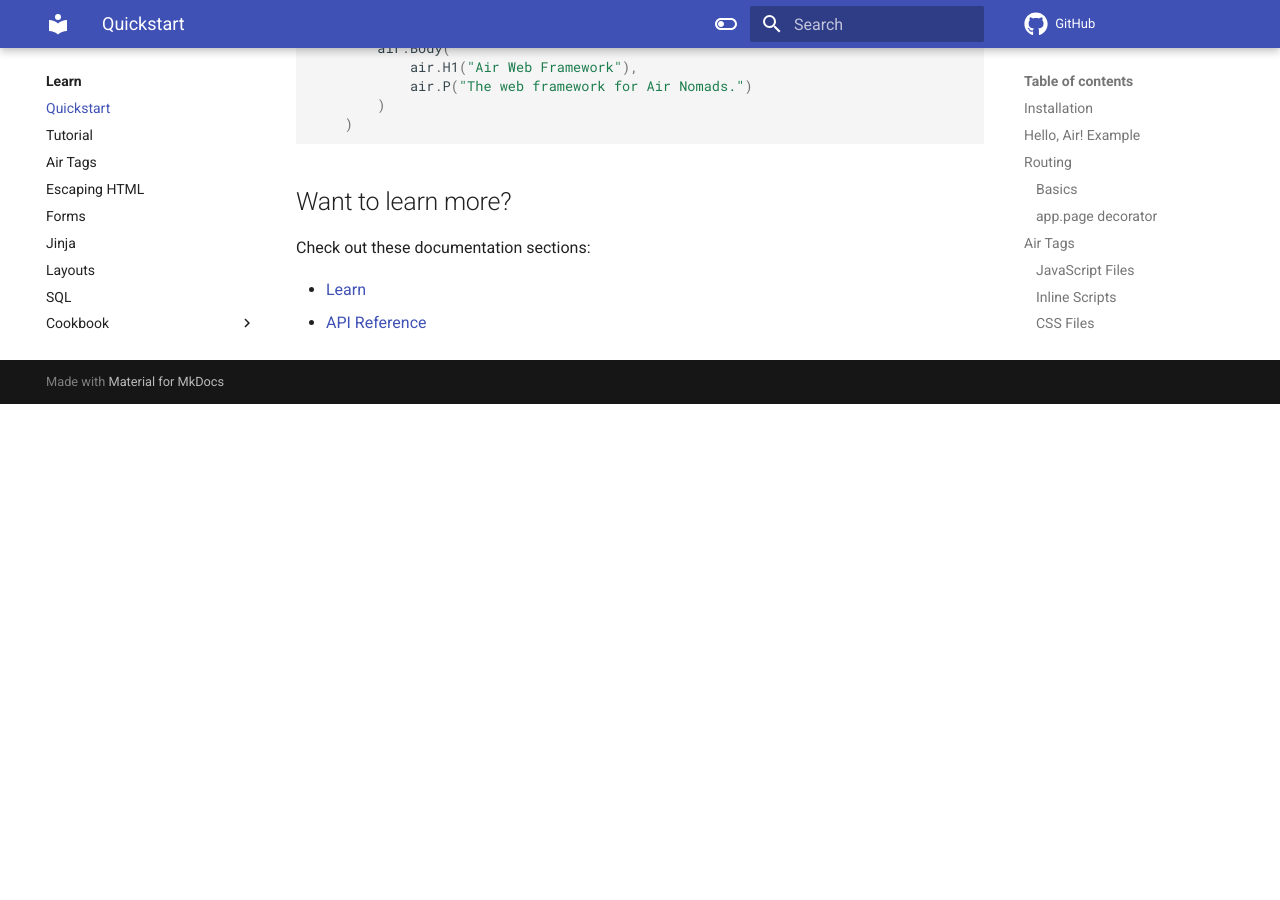
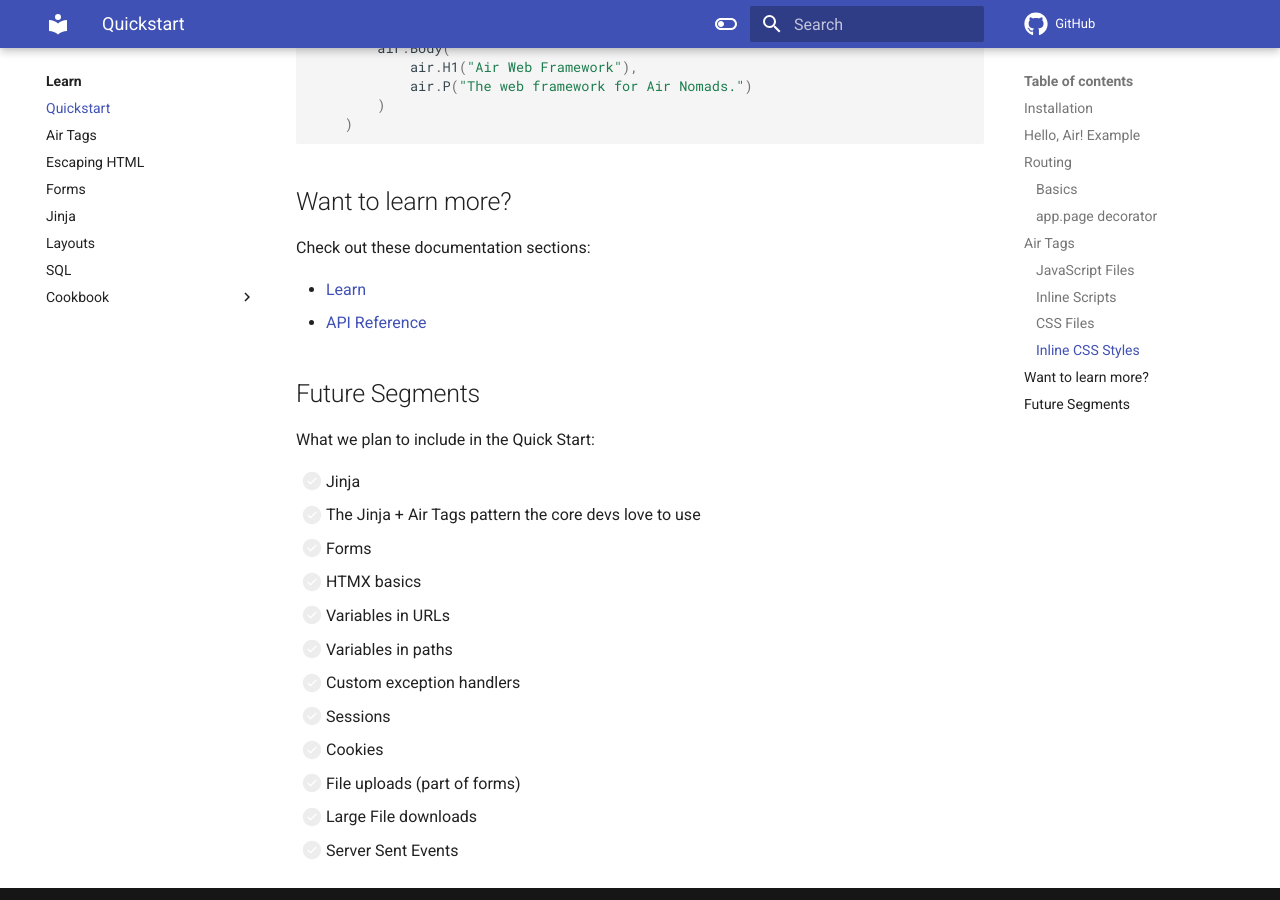
Before and after one commit to feldroy/air, an MkDocs documentation site: the page built from docs/learn/quickstart.md, in a window 1280 px wide and 900 px high, scrolled down 4370 px. Built offline with MkDocs 1.6.1 and Material for MkDocs 9.7.7, drawn with Linux system fonts in a browser that asks for light colours; comment, search, counter and statistics services are not loaded; before the commit the page ends 4774 px from its top, so only the background shows below that.

Commit message:
Make checklist for quickstart

```diff
--- a/docs/learn/quickstart.md
+++ b/docs/learn/quickstart.md
@@ -221,3 +221,20 @@ Check out these documentation sections:
 
 - [Learn](/learn)
 - [API Reference](/api)
+
+## Future Segments
+
+What we plan to include in the Quick Start:
+
+- [ ] Jinja
+- [ ] The Jinja + Air Tags pattern the core devs love to use
+- [ ] Forms
+- [ ] HTMX basics
+- [ ] Variables in URLs
+- [ ] Variables in paths
+- [ ] Custom exception handlers
+- [ ] Sessions
+- [ ] Cookies
+- [ ] File uploads (part of forms)
+- [ ] Large File downloads
+- [ ] Server Sent Events
--- a/mkdocs.yml
+++ b/mkdocs.yml
@@ -8,7 +8,6 @@ nav:
   - Learn:
     - learn/index.md
     - Quickstart: learn/quickstart.md
-    - Tutorial: learn/tutorial.md
     - Air Tags: learn/air_tags.md
     - Escaping HTML: learn/escaping_html.md
     - Forms: learn/forms.md
```
